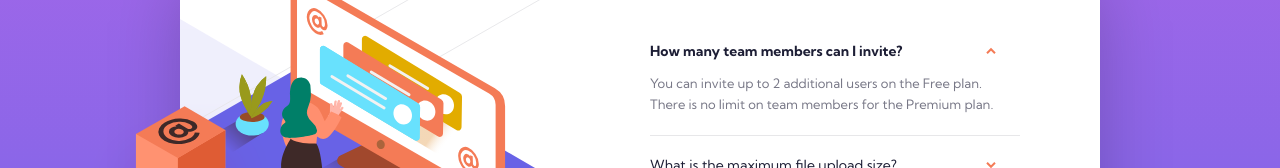
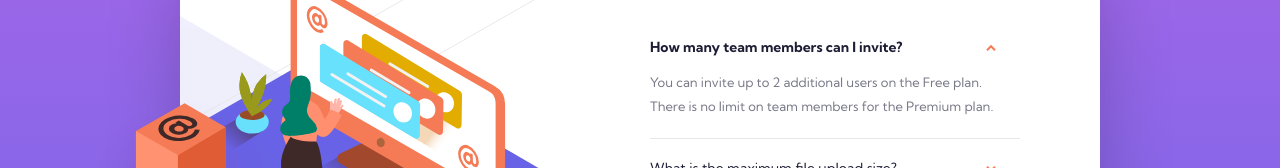
Before and after one commit to aburns009/FM-Accordion-Card, a plain HTML site: page index.html in a window 1280 px wide. Both pictures are taken after a click on the element "How many team members can I invite?". Shown: the part 226-394 px from the top of the page. Drawn offline with Linux system fonts and the light colour scheme.

Commit message:
adjust answer line-height

```diff
--- a/style.css
+++ b/style.css
@@ -114,7 +114,7 @@ h1 {
   color: hsl(240, 6%, 50%);
   font-weight: 400;
   margin-bottom: 1.3rem;
-  line-height: 1.3rem;
+  line-height: 1.5rem;
 }
 
 .hide {
```
